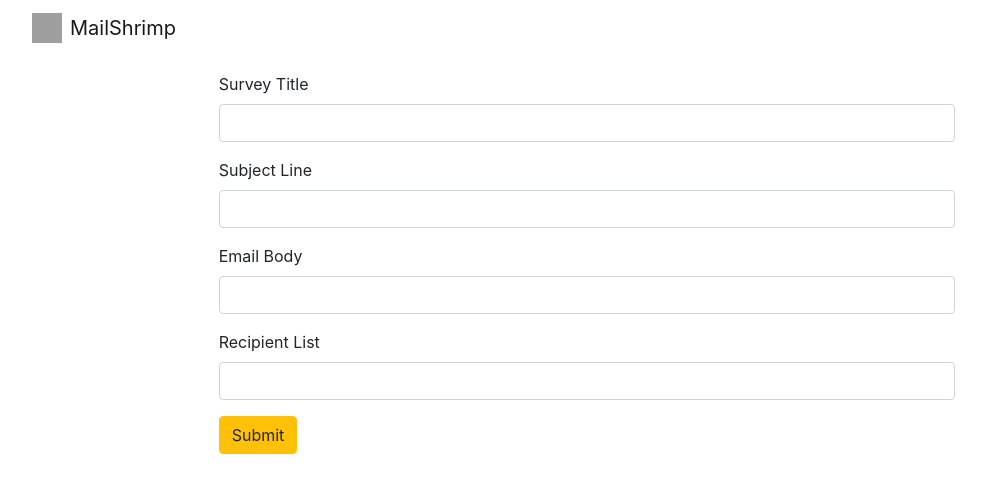
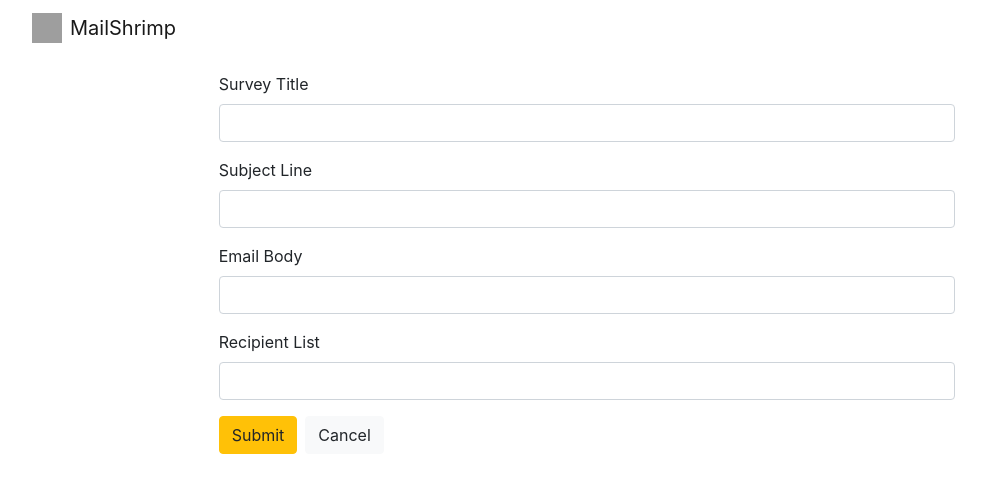
Before and after one commit to bjork1/node-react-mailer, a React (Create React App) app in the folder client/: page /surveys/new in a window 1280 px wide. Shown: the top 492 px of the page, without its empty margins (53-1039 px from the left). Built offline with nearby package versions, Linux system fonts and the light colour scheme; no server answers; grey boxes are pictures that could not be loaded.

Commit message:
styling form

```diff
--- a/client/src/components/surveys/SurveyForm.js
+++ b/client/src/components/surveys/SurveyForm.js
@@ -1,6 +1,7 @@
 // SurveyForm shows a form for a user to add input
 import React, { Component } from 'react';
 import { reduxForm, Field } from 'redux-form';
+import { Link } from 'react-router-dom';
 import SurveyField from './SurveyField';
 
 const FIELDS = [
@@ -27,7 +28,10 @@ class SurveyForm extends Component {
         <div className="form-group col-sm-8">
           <form onSubmit={this.props.handleSubmit(values => console.log(values))}>
               {this.renderFields()}
-              <button type="submit" className="btn btn-warning">Submit</button>
+              <button type="submit" className="btn btn-warning mr-2">Submit</button>
+              <Link to="/surveys" className="btn btn-light">
+                Cancel
+              </Link>
           </form>
         </div>
 
```
